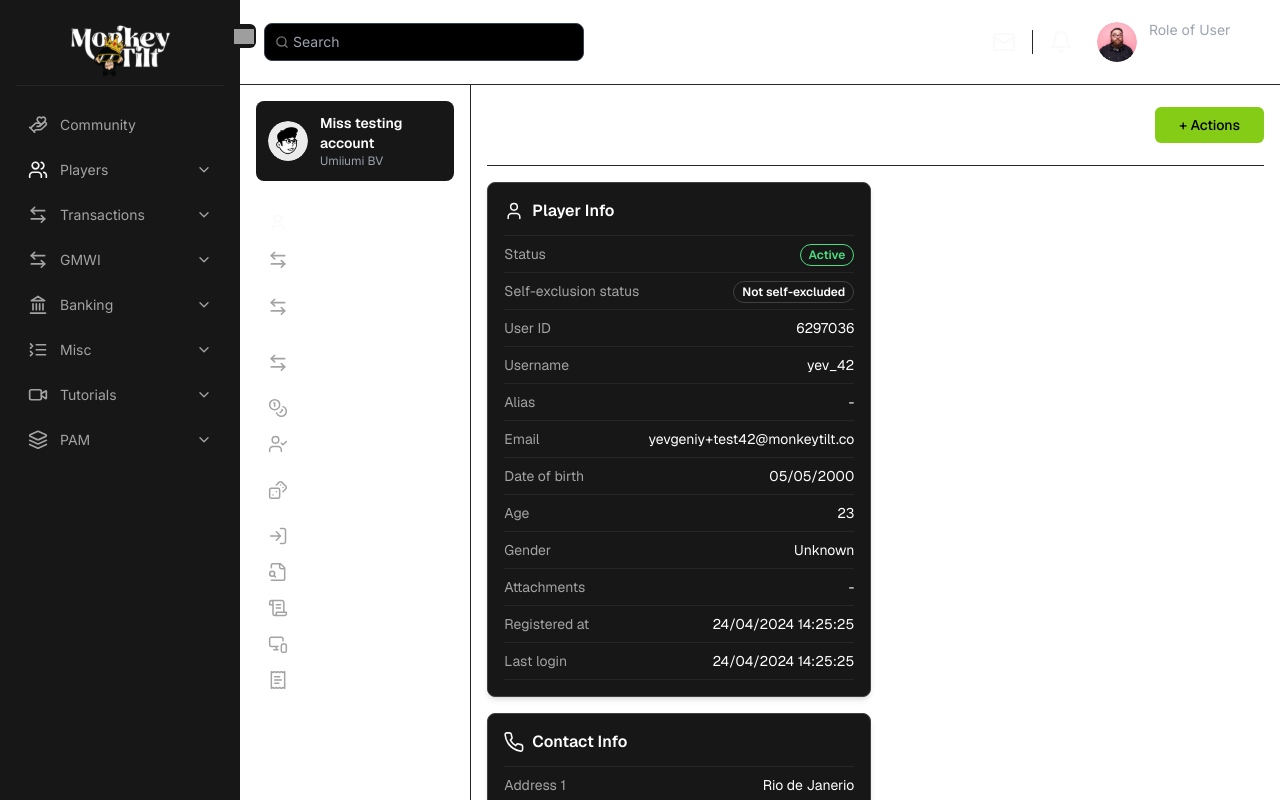
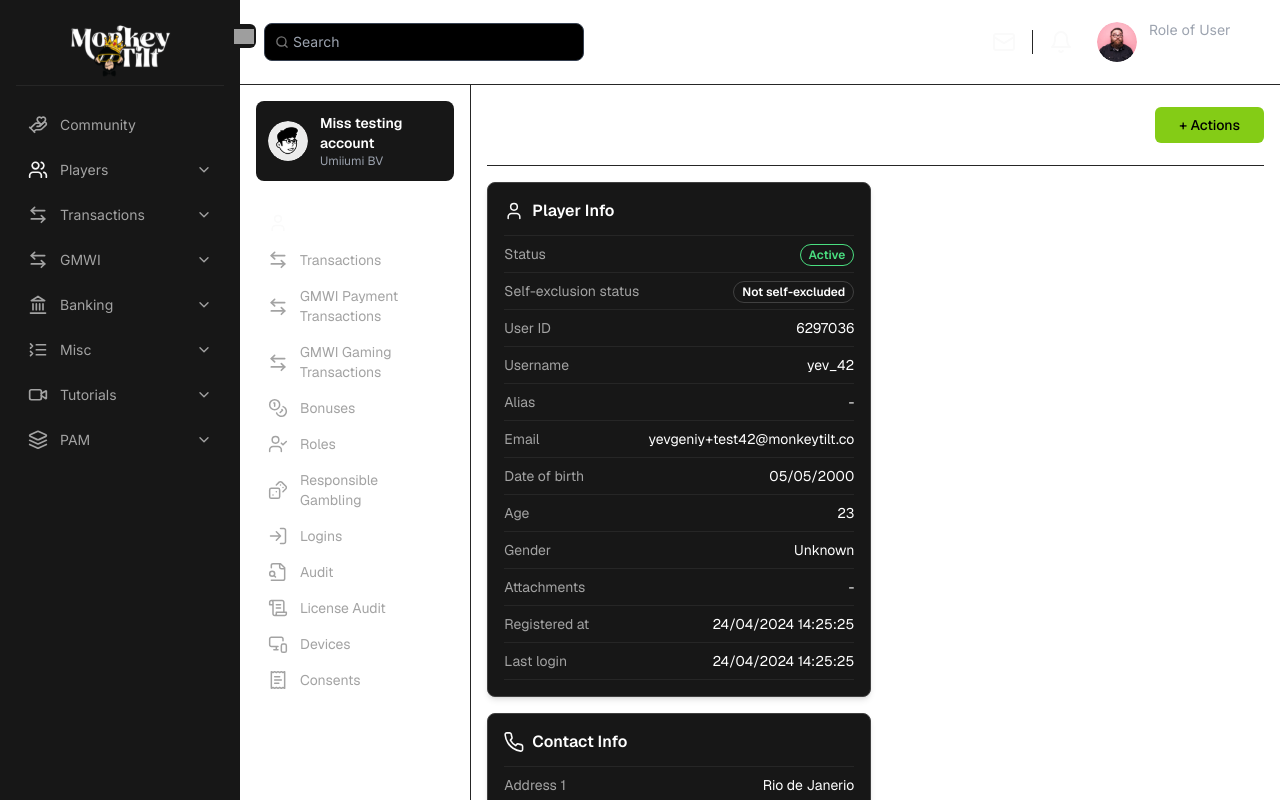
Before and after one commit to osama-alpha/ui-app-task, a Next.js app: page / in a window 1280 px wide. Shown: the top 800 px of the page. Built offline with nearby package versions, Linux system fonts and the light colour scheme; grey boxes are pictures that could not be loaded.

Commit message:
fix(player menu): update Player Info menu item styling for better visibility

```diff
--- a/src/app/components/PlayerMenu.tsx
+++ b/src/app/components/PlayerMenu.tsx
@@ -28,7 +28,9 @@ const MenuItemComponent: React.FC<{ item: MenuItem }> = ({ item }) => (
     className="flex items-center space-x-3 py-2 px-3 rounded-lg hover:bg-[#2a2a2a] transition"
   >
     <Image src={item.icon} alt={item.name} width={20} height={20} />
-    <span className="text-sm">{item.name}</span>
+    <span className={`text-sm ${item.name === 'Player Info' ? 'text-white' : 'text-[#A3A3A3]'}`}>
+      {item.name}
+    </span>
   </a>
 );
 
```
